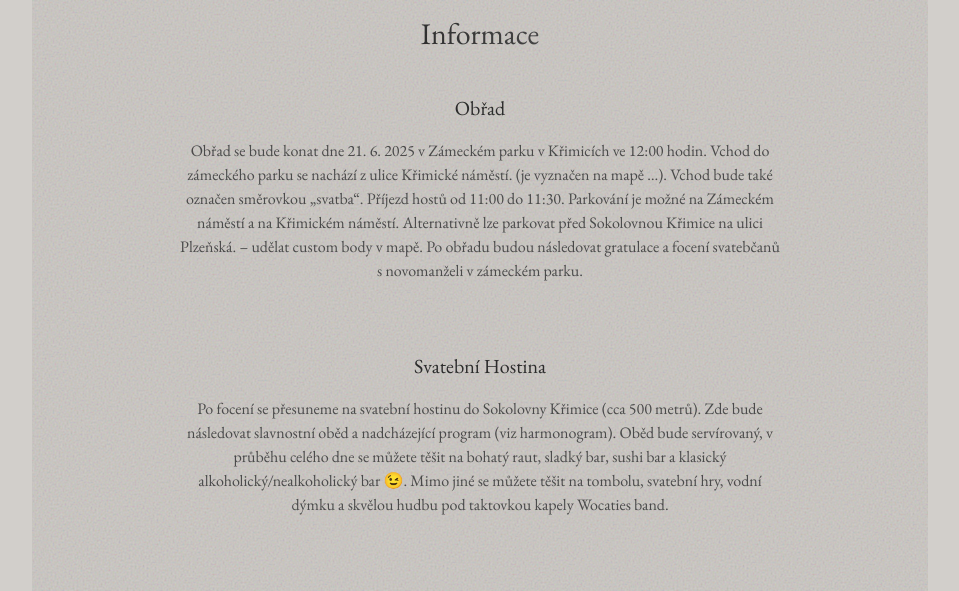
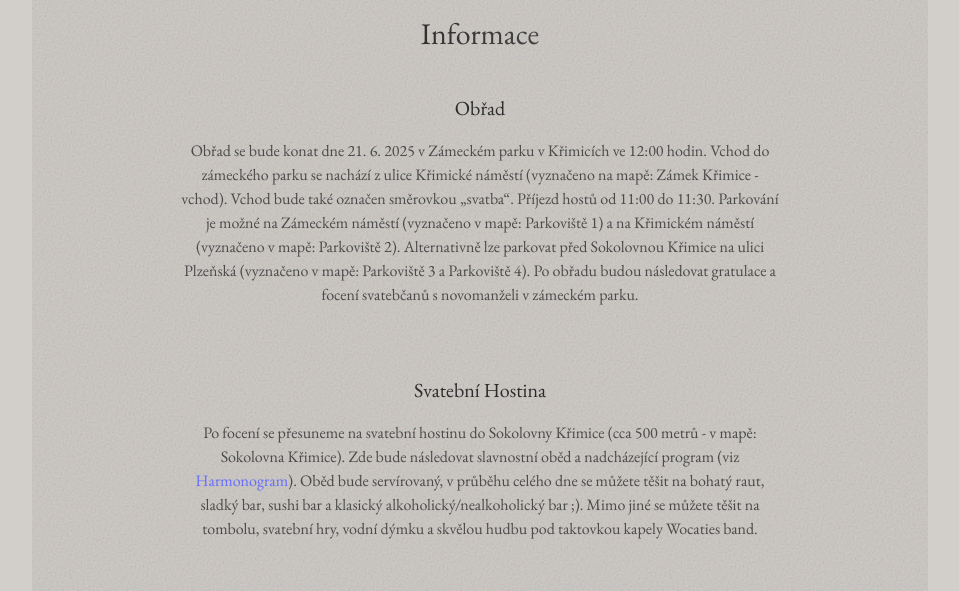
Before and after one commit to jan-cibulka/svatba2, a React (Vite) app: page / in a window 1280 px wide. Shown: the part 1220-1811 px from the top of the page, without its empty margins (160-1119 px from the left). Built offline with nearby package versions, Linux system fonts and the light colour scheme; a web font is replaced by a local one.

Commit message:
Adjusted text.

```diff
--- a/src/components/Map.tsx
+++ b/src/components/Map.tsx
@@ -11,11 +11,10 @@ const Map: FC = () => {
         <p>
           Obřad se bude konat dne 21. 6. 2025 v Zámeckém parku v Křimicích ve
           12:00 hodin. Vchod do zámeckého parku se nachází z ulice Křimické
-          náměstí. (je vyznačen na mapě …). Vchod bude také označen směrovkou
+          náměstí (vyznačeno na mapě: Zámek Křimice - vchod). Vchod bude také označen směrovkou
           „svatba“. Příjezd hostů od 11:00 do 11:30. Parkování je možné na
-          Zámeckém náměstí a na Křimickém náměstí. Alternativně lze parkovat
-          před Sokolovnou Křimice na ulici Plzeňská. – udělat custom body v
-          mapě. Po obřadu budou následovat gratulace a focení svatebčanů s
+          Zámeckém náměstí (vyznačeno v mapě: Parkoviště 1) a na Křimickém náměstí (vyznačeno v mapě: Parkoviště 2). Alternativně lze parkovat
+          před Sokolovnou Křimice na ulici Plzeňská (vyznačeno v mapě: Parkoviště 3 a Parkoviště 4). Po obřadu budou následovat gratulace a focení svatebčanů s
           novomanželi v zámeckém parku.
         </p>
       </div>
@@ -23,10 +22,10 @@ const Map: FC = () => {
         <h2>Svatební Hostina</h2>
         <p>
           Po focení se přesuneme na svatební hostinu do Sokolovny Křimice (cca
-          500 metrů). Zde bude následovat slavnostní oběd a nadcházející program
-          (viz harmonogram). Oběd bude servírovaný, v průběhu celého dne se
+          500 metrů - v mapě: Sokolovna Křimice). Zde bude následovat slavnostní oběd a nadcházející program
+          (viz <a href="#schedule">Harmonogram</a>). Oběd bude servírovaný, v průběhu celého dne se
           můžete těšit na bohatý raut, sladký bar, sushi bar a klasický
-          alkoholický/nealkoholický bar 😉. Mimo jiné se můžete těšit na
+          alkoholický/nealkoholický bar ;). Mimo jiné se můžete těšit na
           tombolu, svatební hry, vodní dýmku a skvělou hudbu pod taktovkou
           kapely Wocaties band.
         </p>
```
